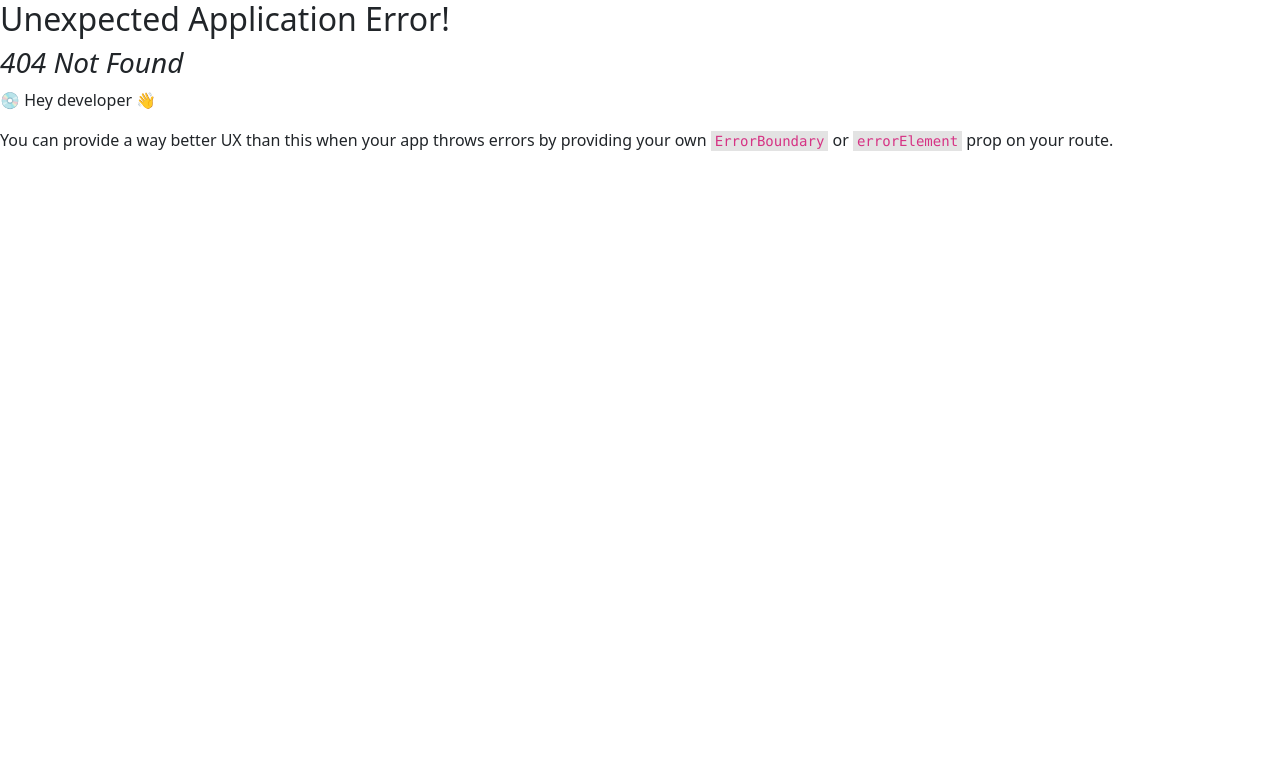
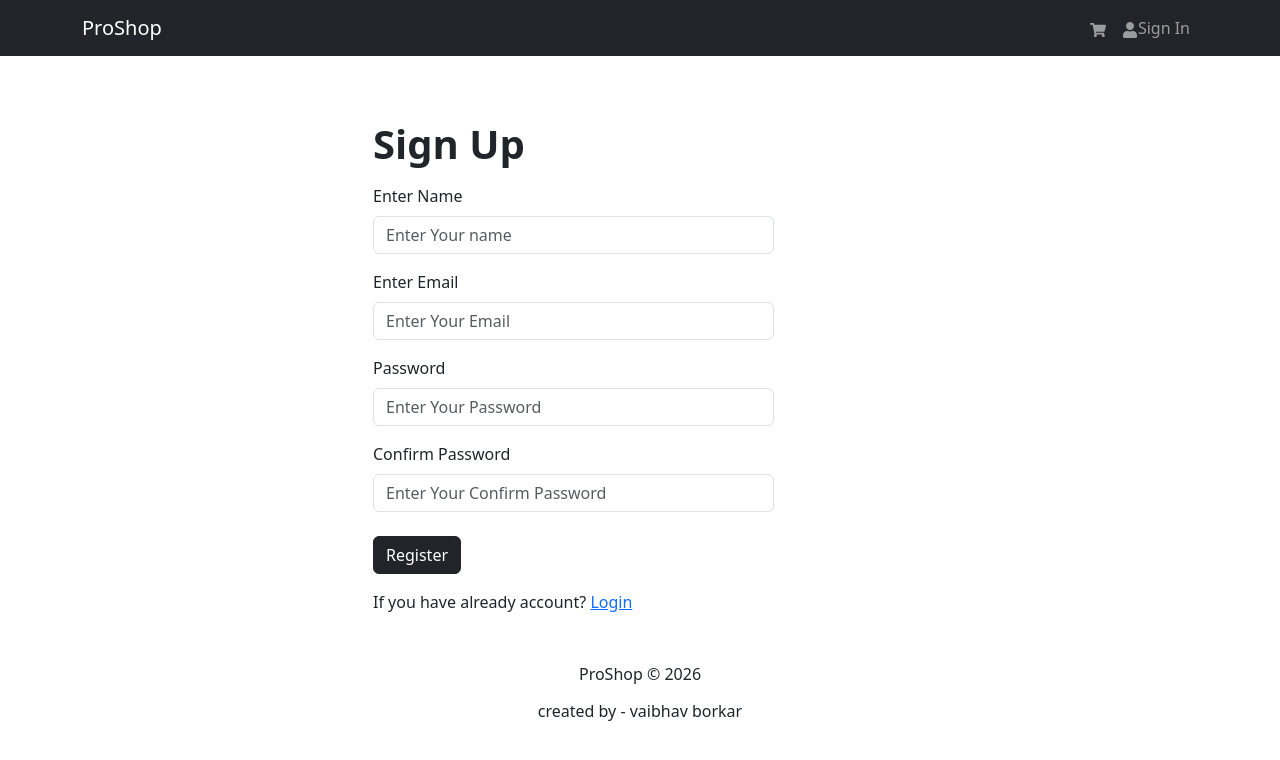
Before and after one commit to Vaibhav74-cpu/proshop, a React app in the folder frontend/: page /register in a window 1280 px wide. Before the commit this address had no page. Shown: the top 760 px of the page. Built offline with nearby package versions, Linux system fonts and the light colour scheme; the HTML template or start-up script is replaced by a standard one.

Commit message:
wrote registe , login and logout code logic in frontend successfully

```diff
--- a/frontend/package.json
+++ b/frontend/package.json
@@ -19,7 +19,8 @@
     "react-icons": "^5.5.0",
     "react-redux": "^9.2.0",
     "react-router-bootstrap": "^0.26.3",
-    "react-router-dom": "^7.13.0"
+    "react-router-dom": "^7.13.0",
+    "react-toastify": "^11.0.5"
   },
   "devDependencies": {
     "@eslint/js": "^9.39.1",
--- a/frontend/src/App.jsx
+++ b/frontend/src/App.jsx
@@ -6,9 +6,10 @@
 import HomeScreen from "./screens/HomeScreen";
 import MainLayout from "./components/MainLayout";
 // import Cart from "./components/Cart";
-import Login from "./components/Login";
 import ProductScreen from "./screens/ProductScreen";
 import CartScreen from "./screens/CartScreen";
+import LoginScreen from "./screens/LoginScreen";
+import RegisterScreen from "./screens/RegisterScreen";
 
 const appRouter = createBrowserRouter([
   {
@@ -17,8 +18,9 @@
     children: [
       { index: true, element: <HomeScreen /> },
       { path: "cart", element: <CartScreen /> },
-      { path: "login", element: <Login /> },
       { path: "product/:id", element: <ProductScreen /> },
+      { path: "login", element: <LoginScreen /> },
+      { path: "register", element: <RegisterScreen /> },
     ],
   },
 ]);
--- /dev/null
+++ b/frontend/src/components/FormContainer.jsx
@@ -0,0 +1,15 @@
+import { Col, Container, Row } from "react-bootstrap";
+
+function FormContainer({ children }) {
+  return (
+    <Container>
+      <Row className="justify-content-md-center">
+        <Col xs={12} md={6}>
+          {children}
+        </Col>
+      </Row>
+    </Container>
+  );
+}
+
+export default FormContainer;
--- a/frontend/src/components/Header.jsx
+++ b/frontend/src/components/Header.jsx
@@ -1,10 +1,32 @@
 import React from "react";
-import { Navbar, Nav, Container, Badge } from "react-bootstrap";
+import { Navbar, Nav, Container, Badge, NavDropdown } from "react-bootstrap";
 import { FaShoppingCart, FaUser } from "react-icons/fa";
 import { LinkContainer } from "react-router-bootstrap";
-import { useSelector } from "react-redux";
+import { useDispatch, useSelector } from "react-redux";
+import { useLogoutMutation } from "../redux/slices/usersApiSlice";
+import { toast } from "react-toastify"; // Import toast
+import { useNavigate } from "react-router-dom";
+import { logout } from "../redux/slices/authSlice";
+
 function Header() {
+  const dispatch = useDispatch();
+  const navigate = useNavigate();
   const { cartItems } = useSelector((state) => state.cart);
+  const { userInfo } = useSelector((state) => state.auth);
+  const [logoutApi] = useLogoutMutation();
+
+  const logoutHandler = async (e) => {
+    e.preventDefault();
+    try {
+      await logoutApi().unwrap();
+      dispatch(logout());
+      navigate("/login");
+      toast.success(res?.data?.message || "Success!");
+      // localStorage.removeItem("userInfo");
+    } catch (error) {
+      toast.error(error?.data?.message);
+    }
+  };
   return (
     <header>
       <Navbar bg="dark" variant="dark" expand="md" collapseOnSelect>
@@ -33,12 +55,24 @@
                   )}
                 </Nav.Link>
               </LinkContainer>
+
+              {userInfo ? (
+                <NavDropdown title={userInfo.name} id="username">
+                  <LinkContainer to="/profile">
+                    <NavDropdown.Item>Profile</NavDropdown.Item>
+                  </LinkContainer>
+                  <NavDropdown.Item onClick={logoutHandler}>
+                    Logout
+                  </NavDropdown.Item>
+                </NavDropdown>
+              ) : (
                 <LinkContainer to="/login">
                   <Nav.Link>
                     <FaUser />
                     Sign In
                   </Nav.Link>
                 </LinkContainer>
+              )}
             </Nav>
           </Navbar.Collapse>
         </Container>
--- a/frontend/src/components/MainLayout.jsx
+++ b/frontend/src/components/MainLayout.jsx
@@ -4,12 +4,16 @@
 import HomeScreen from "../screens/HomeScreen";
 import Footer from "./Footer";
 import { Outlet } from "react-router-dom";
+import { ToastContainer } from 'react-toastify';
+import 'react-toastify/dist/ReactToastify.css'; // You can also keep it here
 
 function MainLayout() {
   return (
     <>
       <Header />
+
       <main className="py-3">
+        <ToastContainer/>
         <Container>
           {/* <HomeScreen /> */}
           <Outlet />
--- a/frontend/src/main.jsx
+++ b/frontend/src/main.jsx
@@ -5,6 +5,7 @@
 import App from "./App.jsx";
 import { Provider } from "react-redux";
 import store from "./redux/store.js";
+import "react-toastify/dist/ReactToastify.css";
 
 createRoot(document.getElementById("root")).render(
   <StrictMode>
--- a/frontend/src/redux/slices/apiSlice.js
+++ b/frontend/src/redux/slices/apiSlice.js
@@ -1,7 +1,7 @@
 import { createApi, fetchBaseQuery } from "@reduxjs/toolkit/query/react";
 import { BASE_URL } from "../../constant";
 
-const baseQuery = fetchBaseQuery({ baseUrl: BASE_URL });
+const baseQuery = fetchBaseQuery({ baseUrl: BASE_URL, credentials: "include" });
 
 export const apiSlice = createApi({
   baseQuery,
--- a/frontend/src/redux/slices/authSlice.js
+++ b/frontend/src/redux/slices/authSlice.js
@@ -14,8 +14,12 @@
       state.userInfo = action.payload;
       localStorage.setItem("userInfo", JSON.stringify(action.payload)); //store user information in localStorage
     },
+    logout: (state, action) => {
+      state.userInfo = null;
+      localStorage.removeItem("userInfo");
+    },
   },
 });
 
-export const { setCredentials } = authSlice.actions;
+export const { setCredentials, logout } = authSlice.actions;
 export default authSlice.reducer;
--- a/frontend/src/redux/slices/usersApiSlice.js
+++ b/frontend/src/redux/slices/usersApiSlice.js
@@ -5,12 +5,26 @@
   endpoints: (builder) => ({
     login: builder.mutation({
       query: (data) => ({
-        url: USERS_URL,
+        url: `${USERS_URL}/login`,
         method: "POST",
         body: data,
+        // credentials: "include",
+      }),
+    }),
+    register: builder.mutation({
+      query: (data) => ({
+        url: `${USERS_URL}/register`,
+        method: "POST",
+        body: data,
+      }),
+    }),
+    logout: builder.mutation({
+      query: () => ({
+        url: `${USERS_URL}/logout`,
+        method: "POST",
       }),
     }),
   }),
 });
 
-export const { useLoginMutation } = usersApiSlice;
+export const { useLoginMutation, useLogoutMutation, useRegisterMutation } = usersApiSlice;
--- /dev/null
+++ b/frontend/src/screens/LoginScreen.jsx
@@ -0,0 +1,89 @@
+import React, { useEffect, useState } from "react";
+import FormContainer from "../components/FormContainer";
+import { Button, Col, Form, FormGroup, Row } from "react-bootstrap";
+import { Link, redirect, useLocation, useNavigate } from "react-router-dom";
+import { useLoginMutation } from "../redux/slices/usersApiSlice";
+import { useDispatch, useSelector } from "react-redux";
+import { setCredentials } from "../redux/slices/authSlice";
+import { toast } from "react-toastify"; // Import toast
+import Loader from "../components/Loader";
+
+function LoginScreen() {
+  const dispatch = useDispatch();
+  const navigate = useNavigate();
+  const { userInfo } = useSelector((state) => state.auth);
+  const [login, { isLoading }] = useLoginMutation();
+  const [email, setEmail] = useState("");
+  const [password, setPassword] = useState("");
+
+  const { search } = useLocation();
+  const sp = new URLSearchParams(search);
+  const redirect = sp.get("redirect") || "/";
+
+  useEffect(() => {
+    if (userInfo) {
+      navigate(redirect);
+    }
+  }, [userInfo, navigate, redirect]);
+
+  const submitHandler = async (e) => {
+    e.preventDefault();
+    try {
+      const res = await login({ email, password }).unwrap();
+
+      dispatch(setCredentials({ ...res }));
+      navigate(redirect);
+    } catch (error) {
+      toast.error(error?.data?.message || error.error);
+    }
+  };
+
+  return (
+    <FormContainer>
+      <h1 className="mt-5 fw-bold">Sign In</h1>
+      <Form onSubmit={submitHandler}>
+        <FormGroup controlId="email" className="my-3">
+          <Form.Label className="fw-medium">Enter Email</Form.Label>
+          <Form.Control
+            type="email"
+            value={email}
+            placeholder="Enter email"
+            className=" w-75"
+            onChange={(e) => setEmail(e.target.value)}
+          />
+        </FormGroup>
+        <FormGroup controlId="password" className="my-3">
+          <Form.Label className="fw-medium">Enter Password</Form.Label>
+          <Form.Control
+            type="password"
+            value={password}
+            placeholder="Enter your Password"
+            className="w-75 "
+            onChange={(e) => setPassword(e.target.value)}
+          />
+        </FormGroup>
+        <Button
+          type="submit"
+          className="mt-2"
+          variant="dark"
+          disabled={isLoading}
+        >
+          Sign In
+        </Button>
+        {isLoading && <Loader />}
+        <Row className="py-3 fw-semibold">
+          <Col>
+            New Customer?{" "}
+            <Link
+              to={redirect ? `/register?redirect=${redirect}` : "/register"}
+            >
+              Register
+            </Link>
+          </Col>
+        </Row>
+      </Form>
+    </FormContainer>
+  );
+}
+
+export default LoginScreen;
--- /dev/null
+++ b/frontend/src/screens/RegisterScreen.jsx
@@ -0,0 +1,113 @@
+import React, { useEffect, useState } from "react";
+import FormContainer from "../components/FormContainer";
+import { Button, Col, Form, FormGroup, Row, Toast } from "react-bootstrap";
+import { Link, redirect, useLocation, useNavigate } from "react-router-dom";
+import { useDispatch, useSelector } from "react-redux";
+import { useRegisterMutation } from "../redux/slices/usersApiSlice";
+import Loader from "../components/Loader";
+import { toast } from "react-toastify"; // Import toast
+import { setCredentials } from "../redux/slices/authSlice";
+
+function RegisterScreen() {
+  const navigate = useNavigate();
+  const dispatch = useDispatch();
+  const { userInfo } = useSelector((state) => state.auth);
+  const [name, setName] = useState("");
+  const [email, setEmail] = useState("");
+  const [password, setPassword] = useState("");
+  const [confirmPassword, setConfirmPassword] = useState("");
+  const [register, { isLoading }] = useRegisterMutation();
+  const search = useLocation();
+  const sp = new URLSearchParams(search);
+  const redirect = sp.get("redirect" || "/");
+
+  useEffect(() => {
+    if (userInfo) {
+      navigate(redirect);
+    }
+  }, [userInfo, navigate, redirect]);
+
+  const registerHandler = async (e) => {
+    e.preventDefault();
+
+    if (password !== confirmPassword) {
+      toast.error("Password do not match");
+      return;
+    } else {
+      try {
+        const res = await register({
+          name,
+          email,
+          password,
+        }).unwrap();
+        dispatch(setCredentials({ ...res }));
+        toast.success(res?.message);
+        navigate(redirect || "/");
+      } catch (error) {
+        toast.error(error?.data?.message);
+      }
+    }
+  };
+  return (
+    <FormContainer>
+      <h1 className="fw-bold mt-5">Sign Up</h1>
+      <Form onSubmit={registerHandler}>
+        <FormGroup className="my-3 fw-medium w-75" controlId="name">
+          <Form.Label>Enter Name</Form.Label>
+          <Form.Control
+            type="text"
+            placeholder="Enter Your name"
+            value={name}
+            onChange={(e) => setName(e.target.value)}
+          />
+        </FormGroup>
+        <FormGroup controlId="email" className="my-3 fw-medium w-75">
+          <Form.Label>Enter Email</Form.Label>
+          <Form.Control
+            type="email"
+            placeholder="Enter Your Email"
+            value={email}
+            onChange={(e) => setEmail(e.target.value)}
+          />
+        </FormGroup>
+        <FormGroup controlId="password" className="my-3 fw-medium w-75">
+          <Form.Label>Password</Form.Label>
+          <Form.Control
+            type="password"
+            placeholder="Enter Your Password"
+            value={password}
+            onChange={(e) => setPassword(e.target.value)}
+          />
+        </FormGroup>
+        <FormGroup controlId="confirmPassword" className="my-3 fw-medium w-75">
+          <Form.Label>Confirm Password</Form.Label>
+          <Form.Control
+            type="password"
+            placeholder="Enter Your Confirm Password"
+            value={confirmPassword}
+            onChange={(e) => setConfirmPassword(e.target.value)}
+          />
+        </FormGroup>
+        <Button
+          className="mt-2"
+          type="submit"
+          // disabled={isLoading}
+          variant="dark"
+        >
+          Register
+        </Button>
+        {isLoading && <Loader />}
+        <Row className="py-3">
+          <Col>
+            If you have already account?{" "}
+            <Link to={redirect ? `/login?redirect=${redirect}` : "/login"}>
+              Login
+            </Link>
+          </Col>
+        </Row>
+      </Form>
+    </FormContainer>
+  );
+}
+
+export default RegisterScreen;
```
Also changed, not shown: 1 other file (tests, documents, lock files or other folders). Lines whose indentation alone changed are shown as unchanged.
